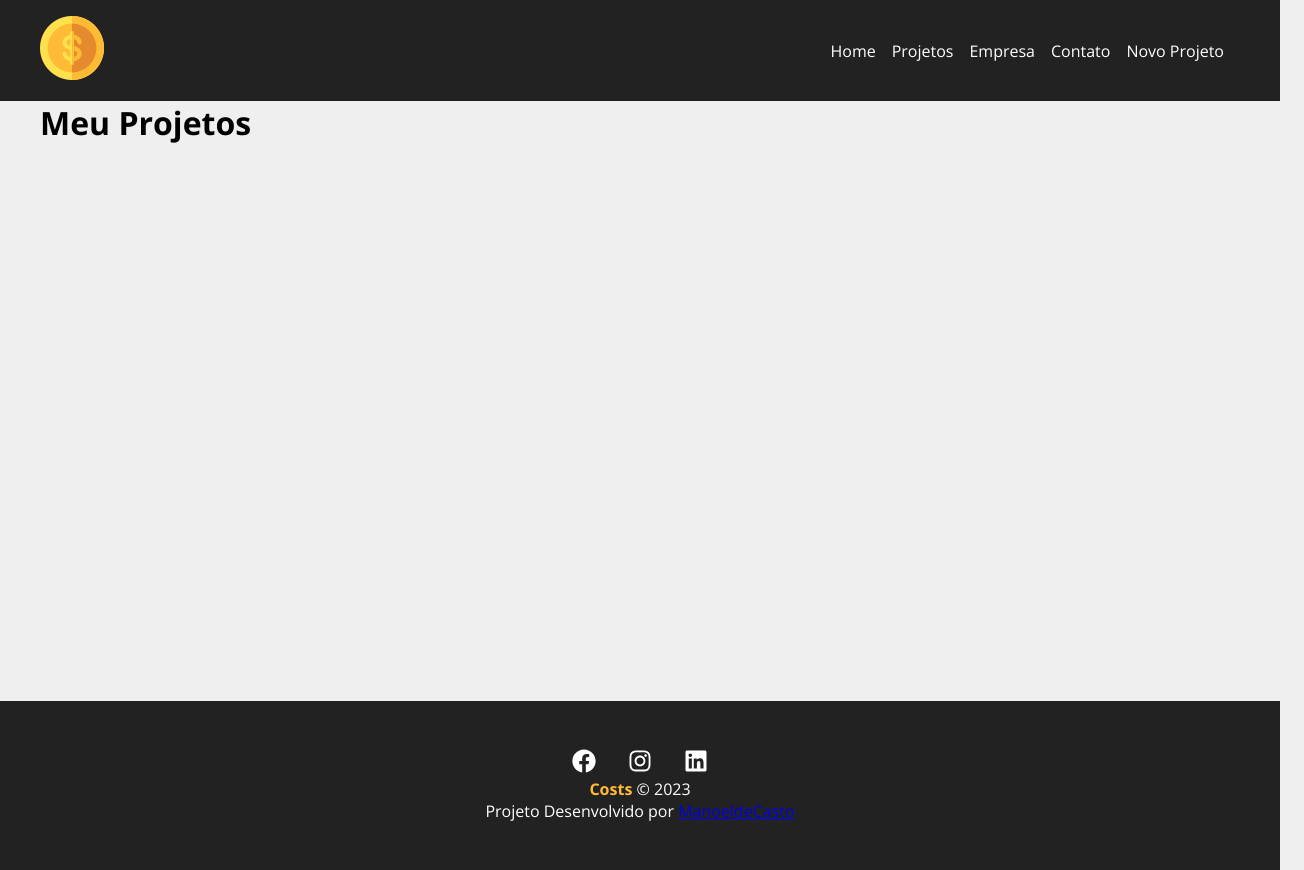
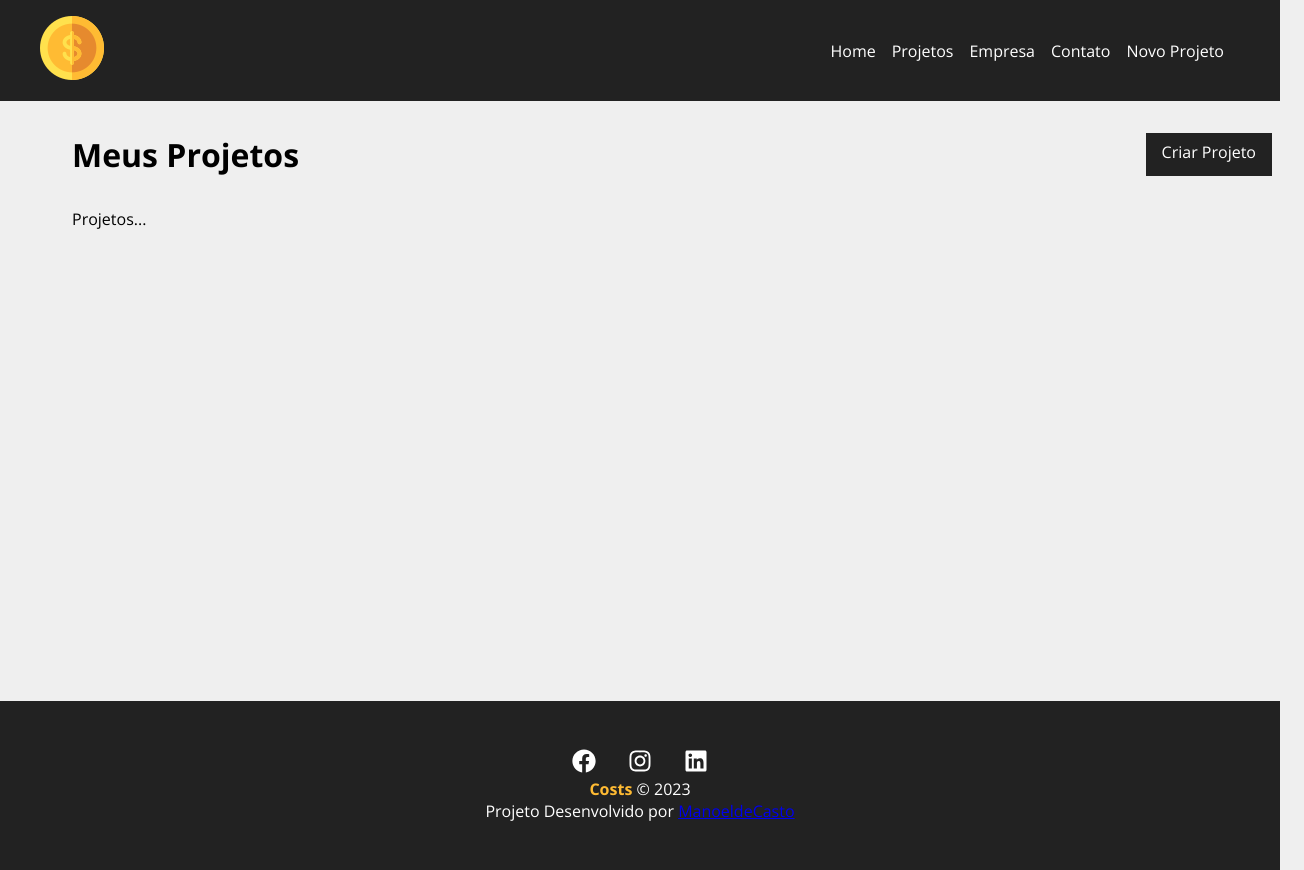
Before and after one commit to ManoeldeCastro/costs, a React (Create React App) app: page /projects in a window 1280 px wide. Shown: the whole page, 1304 px wide, since content can reach past the window. Built offline with nearby package versions, Linux system fonts and the light colour scheme.

Commit message:
Page_Projects

```diff
--- a/src/components/pages/Projects.js
+++ b/src/components/pages/Projects.js
@@ -1,6 +1,10 @@
 import { useLocation } from 'react-router-dom';
 
 import Message from '../layout/Message';
+import Container from '../layout/Container';
+import LinkButton from '../layout/LinkButton';
+
+import styles from './Projects.module.css';
 
 function Projects() {
   const location = useLocation();
@@ -9,9 +13,15 @@ function Projects() {
     message = location.state.message;
   }
   return (
-    <div>
-      <h1>Meu Projetos</h1>
+    <div className={styles.project_container}>
+      <div className={styles.tittle_container}>
+        <h1>Meus Projetos</h1>
+        <LinkButton to="/newproject" text="Criar Projeto" />
+      </div>
       {message && <Message type="success" msg={message} />}
+      <Container customClass="start">
+        <p>Projetos...</p>
+      </Container>
     </div>
   );
 }
--- /dev/null
+++ b/src/components/pages/Projects.module.css
@@ -0,0 +1,8 @@
+.project_container{
+  padding: 2em;
+}
+.tittle_container{
+  display: flex;
+  justify-content: space-between;
+  margin-bottom: 2em;
+}
```
